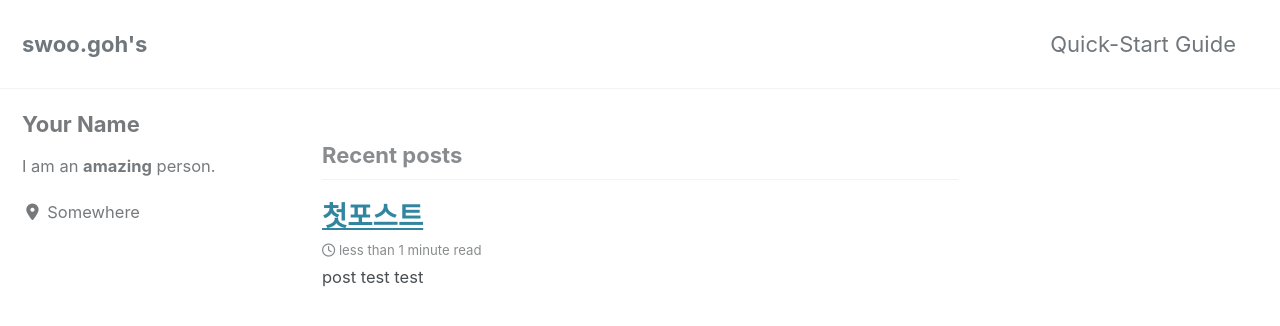
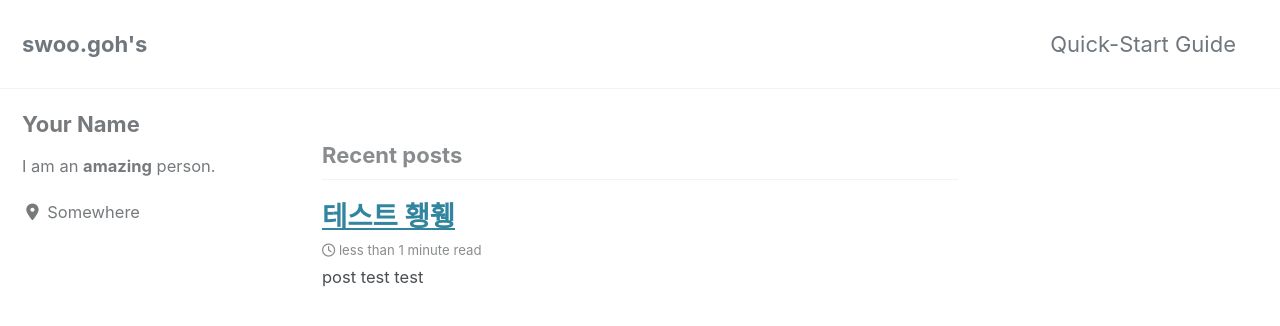
Before and after one commit to swoo-goh/.github.io, a Jekyll site: the page built from index.html, in a window 1280 px wide and 900 px high. Shown: the top 326 px of the window. Built offline with Jekyll 4.4.1, drawn with Linux system fonts in a browser that asks for light colours; cached includes are drawn as plain includes; nearby versions of some CDN libraries; the list of posts is cut into pages by our own code.

Commit message:
Update 2020-02-21-test-post.md

```diff
--- a/_posts/2020-02-21-test-post.md
+++ b/_posts/2020-02-21-test-post.md
@@ -1,8 +1,8 @@
 ---
 layout: post
-title:  "첫포스트"
+title:  "테스트 횅휑"
 author: swoo.goh@gmail.com
-categories: test
+categories: [test]
 image: assets/images/11.jpg
 featured: true
 hidden: false
```
